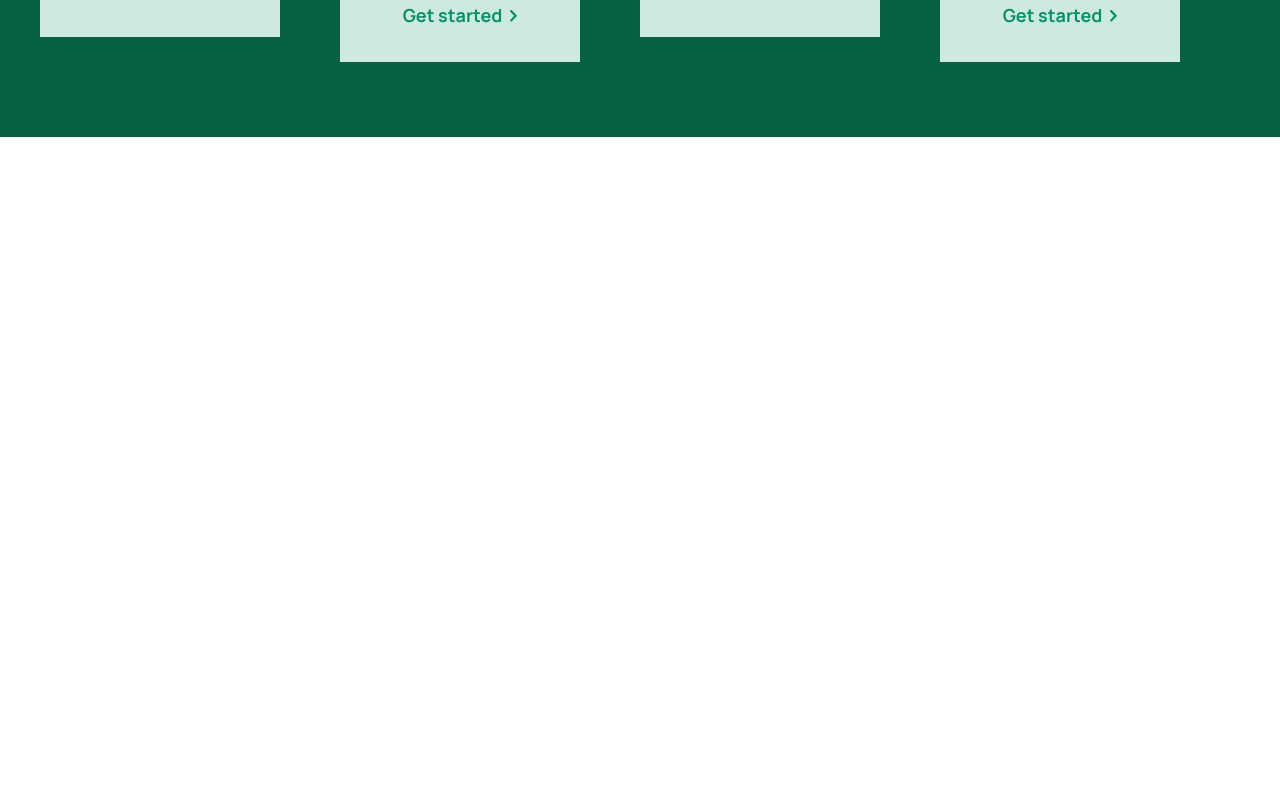
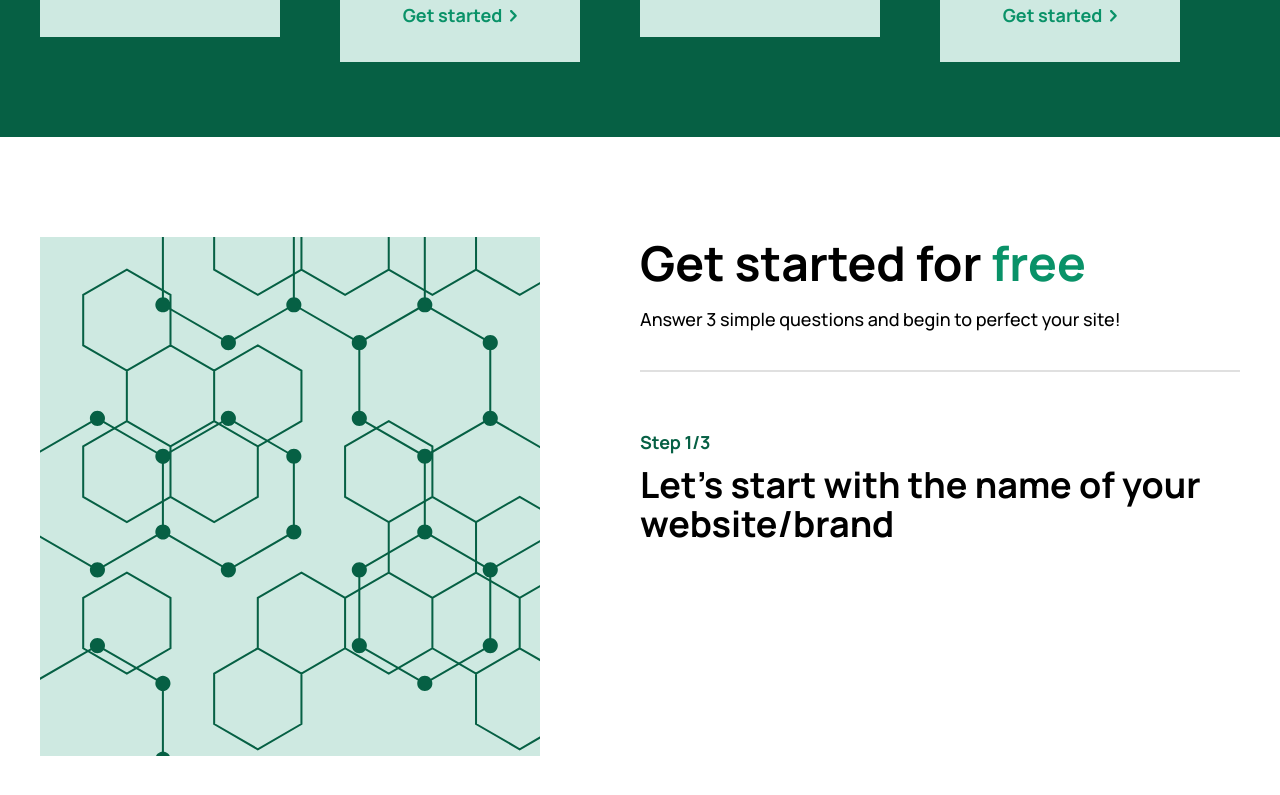
Before and after one commit to NinjaInShade/site-build, a React (Create React App) app in the folder client/: page / in a window 1280 px wide. Shown: the part 1379-2174 px from the top of the page. Before the commit the page ends 1516 px from the top, so only its background shows below. Built offline with nearby package versions, Linux system fonts and the light colour scheme.

Commit message:
Home start section layout done, not finished, functionality not implemented and not responsive

```diff
--- /dev/null
+++ b/client/src/css/Home-start.css
@@ -0,0 +1,66 @@
+.home-start {
+  padding: 100px 30px;
+}
+
+.home-start-container {
+  display: flex;
+  align-items: stretch;
+  justify-content: space-between;
+  max-width: var(--max-width);
+  margin: 0 auto;
+}
+
+.home-start-box {
+  background: var(--primary-lightest);
+  min-width: 500px;
+  min-height: 515px;
+}
+
+.home-start-box-img {
+  object-fit: cover;
+  width: 100%;
+  height: 100%;
+}
+
+.home-start-content {
+  margin-left: 100px;
+}
+
+.home-start-title {
+  font-size: var(--h2);
+  color: var(--dark);
+  margin-bottom: 20px;
+}
+
+.home-start-title span {
+  color: var(--primary);
+}
+
+.home-start-lead {
+  font-size: var(--p);
+  color: var(--dark);
+}
+
+.home-start-seperator {
+  background: #e0e0e0;
+  margin: 40px 0 60px 0;
+  height: 2px;
+}
+
+.home-start-step {
+  font-size: var(--p);
+  color: var(--primary-dark);
+  font-weight: 700;
+}
+
+.home-start-form-title {
+  font-size: var(--h3);
+  color: var(--dark);
+  margin: 12px 0 50px 0;
+}
+
+@media (max-width: 550px) {
+  .home-start {
+    padding: 50px 30px;
+  }
+}
--- a/client/src/pages/Home.js
+++ b/client/src/pages/Home.js
@@ -3,11 +3,13 @@ import React from 'react';
 import Navbar from '../components/layout/Navbar';
 import FeatureCard from '../components/general/FeatureCard';
 import Illustration from '../resources/header illustration.png';
+import Hexagon from '../resources/hexagon overlay.svg';
 import { useAuth } from '../other/AuthContext';
 import { Redirect } from 'react-router-dom';
 
 import '../css/Home-header.css';
 import '../css/Home-features.css';
+import '../css/Home-start.css';
 import '../css/Buttons.css';
 
 export default function Home({ setSignupData }) {
@@ -99,6 +101,25 @@ export default function Home({ setSignupData }) {
           </div>
         </div>
       </section>
+
+      <section className='home-start'>
+        <div className='home-start-container'>
+          <div className='home-start-box'>
+            <img src={Hexagon} className='home-start-box-img' alt='Decoration hexagon overlay' />
+          </div>
+          <div className='home-start-content'>
+            <h3 className='home-start-title'>
+              Get started for <span>free</span>
+            </h3>
+            <p className='home-start-lead'>Answer 3 simple questions and begin to perfect your site!</p>
+            <hr className='home-start-seperator' />
+            <form>
+              <p className='home-start-step'>Step 1/3</p>
+              <h3 className='home-start-form-title'>Let's start with the name of your website/brand</h3>
+            </form>
+          </div>
+        </div>
+      </section>
     </>
   );
 }
```
Also changed, not shown: client/src/resources/hexagon overlay.svg (added), 1 other file (tests, documents, lock files or other folders).
